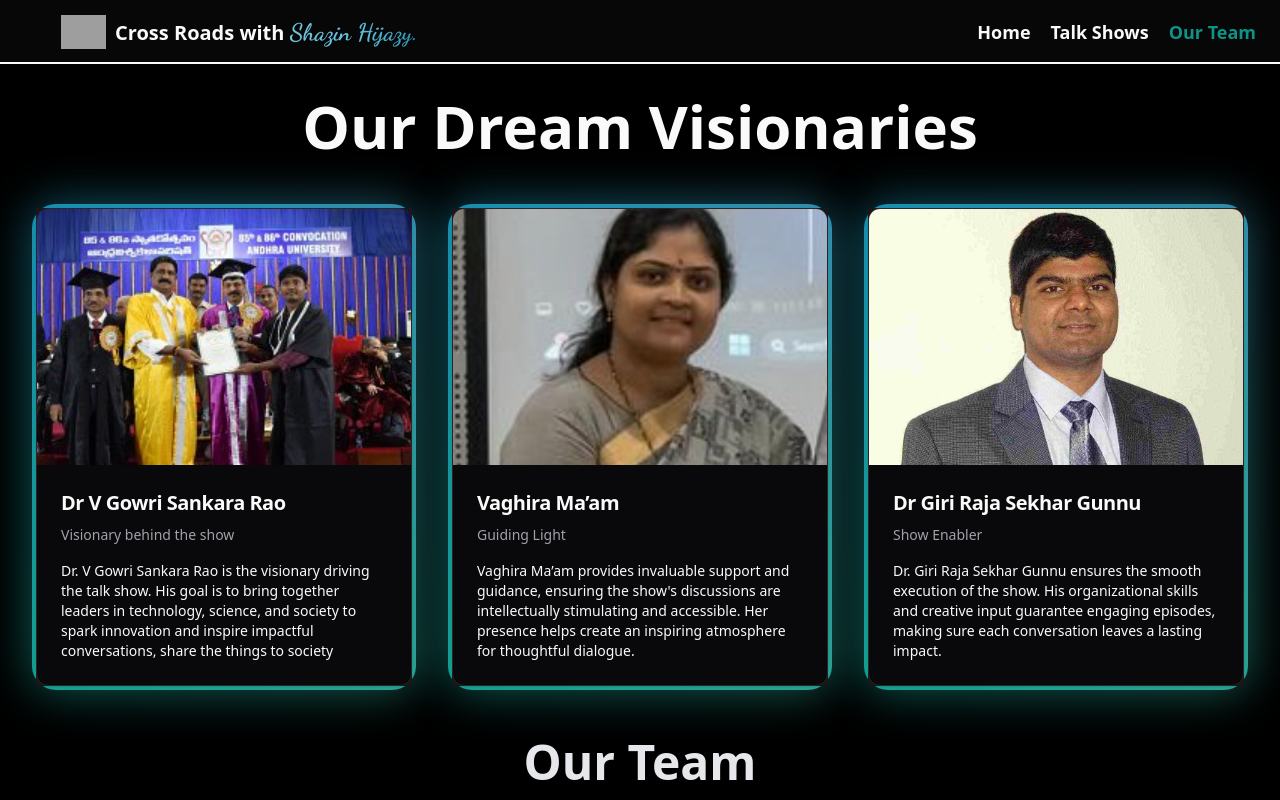
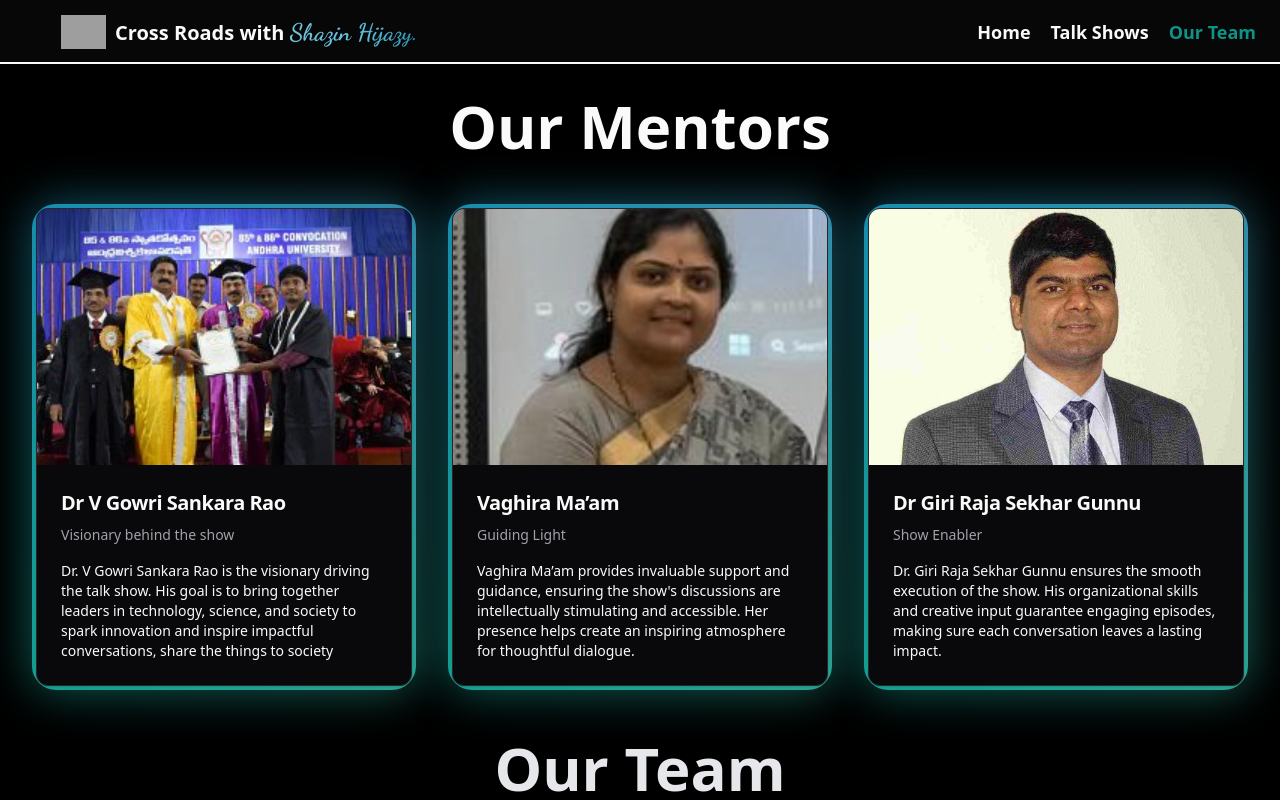
Before and after one commit to YGNTECHSTARTUP/cross-roads, a Next.js app: page /Teams in a window 1280 px wide. Shown: the top 800 px of the page. Built offline with nearby package versions, Linux system fonts and the light colour scheme; grey boxes are pictures that could not be loaded.

Commit message:
updated few things

```diff
--- a/app/Teams/page.tsx
+++ b/app/Teams/page.tsx
@@ -8,7 +8,7 @@ const Teams = () => {
     <section className="py-12 bg-gray-50 dark:bg-black ">
       <div className="container px-4 mx-auto">
         <Visionaries/>
-        <h2 className="text-5xl font-bold text-center mb-8 text-gray-800 dark:text-gray-200 ">Our Team</h2>
+        <h2 className="text-5xl font-bold lg:text-6xl  text-center mb-8 text-gray-800 dark:text-gray-200 ">Our Team</h2>
         <div className="grid grid-cols-1 sm:grid-cols-2 md:grid-cols-3 lg:grid-cols-4 gap-8">
           {teamMembers.map((member, index) => (
             <div key={index} className="flex flex-col items-center p-4 bg-white dark:bg-gray-800 rounded-lg shadow-md">
--- a/app/comp/Visionaries.tsx
+++ b/app/comp/Visionaries.tsx
@@ -8,10 +8,10 @@ export default function Visionaries(){
   return (
     <section className="py-12 bg-black">
       <div className="container mx-auto px-4">
-        <h2 className="text-4xl lg:text-6xl font-bold text-center mb-12">Our Dream Visionaries</h2>
+        <h2 className="text-5xl lg:text-6xl font-bold text-center mb-12">Our Mentors</h2>
         <div className="grid grid-cols-1 md:grid-cols-2 lg:grid-cols-3 gap-8">
           {visionaries.map((visionary, index) => (
-            <BackgroundGradient key={index} className=" min-w-fit max-w-lg bg-white dark:bg-zinc-900">
+            <BackgroundGradient key={index} className=" min-w-fit min-h-fit rounded-2xl max-w-lg bg-white dark:bg-zinc-900">
  <Card key={index} className="overflow-hidden">
               <CardHeader className="p-0">
                 <Image
```
